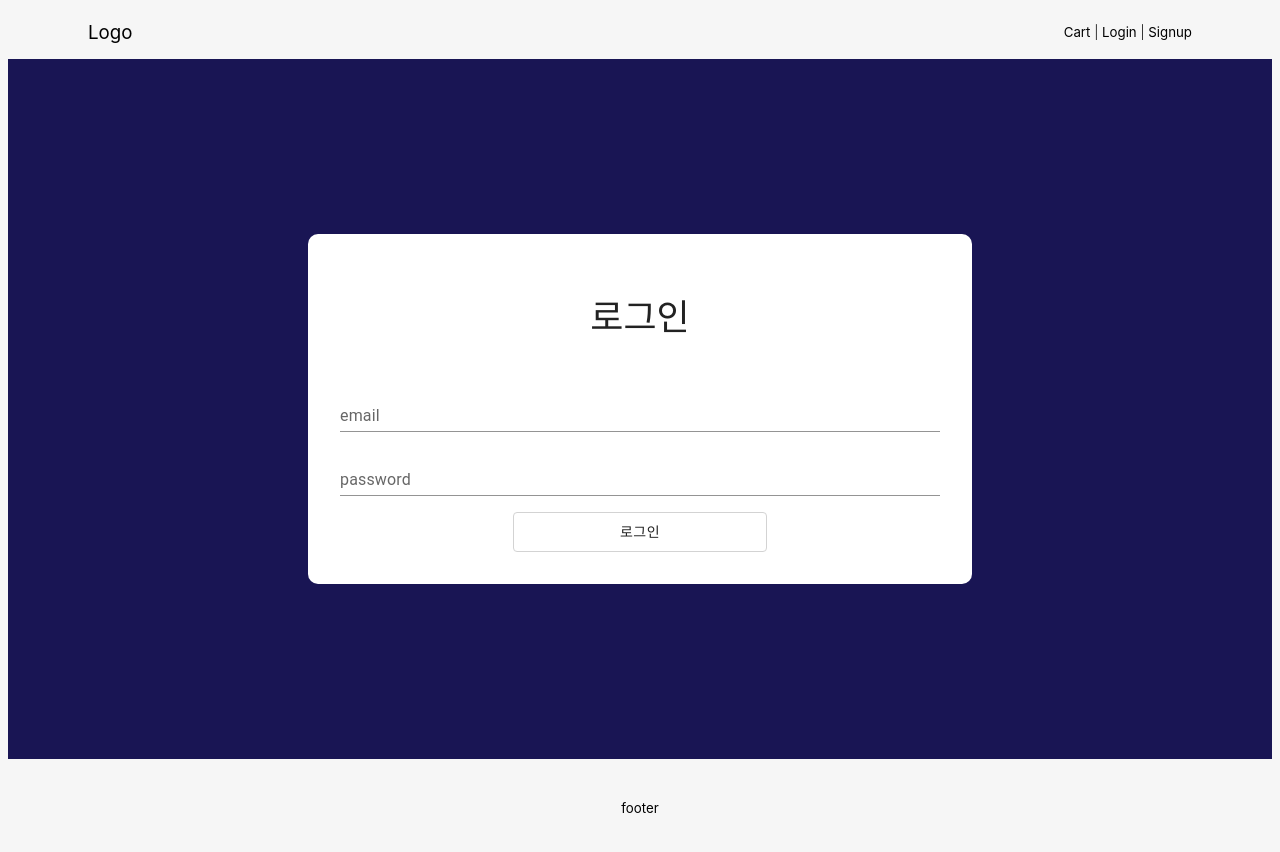
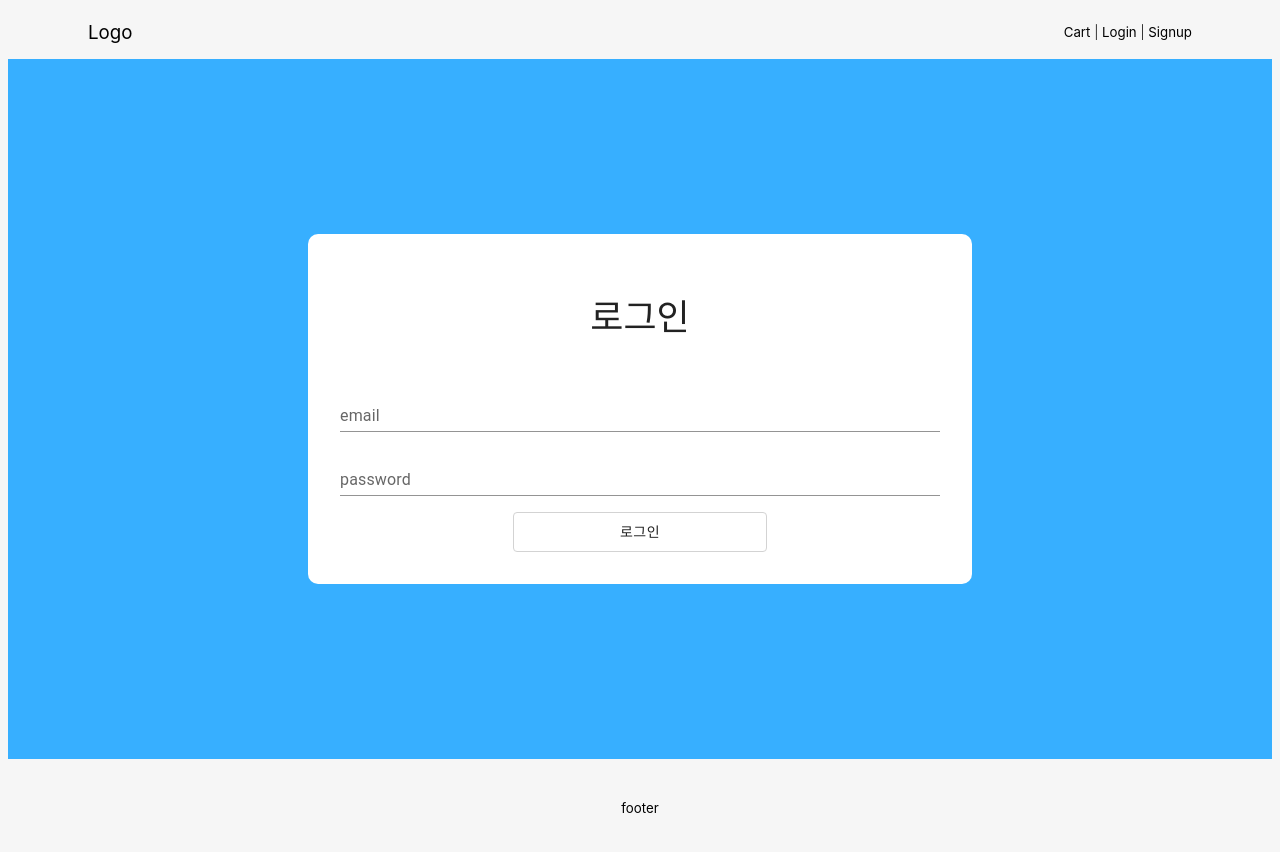
Before and after one commit to Yanolza-Miniproject/Heynolja_FE, a React (Vite) app: page /signin in a window 1280 px wide. Shown: the top 852 px of the page. Built offline with nearby package versions, Linux system fonts and the light colour scheme.

Commit message:
Feat : 배경 색깔 구분

```diff
--- a/src/pages/Signin/Signin.styles.ts
+++ b/src/pages/Signin/Signin.styles.ts
@@ -14,7 +14,7 @@ export const Container = styled.div`
   width: 100%;
   height: 100%;
 
-  background-color: #191554;
+  background-color: #37afff;
 `;
 
 export const Wrapper = styled.div`
```
